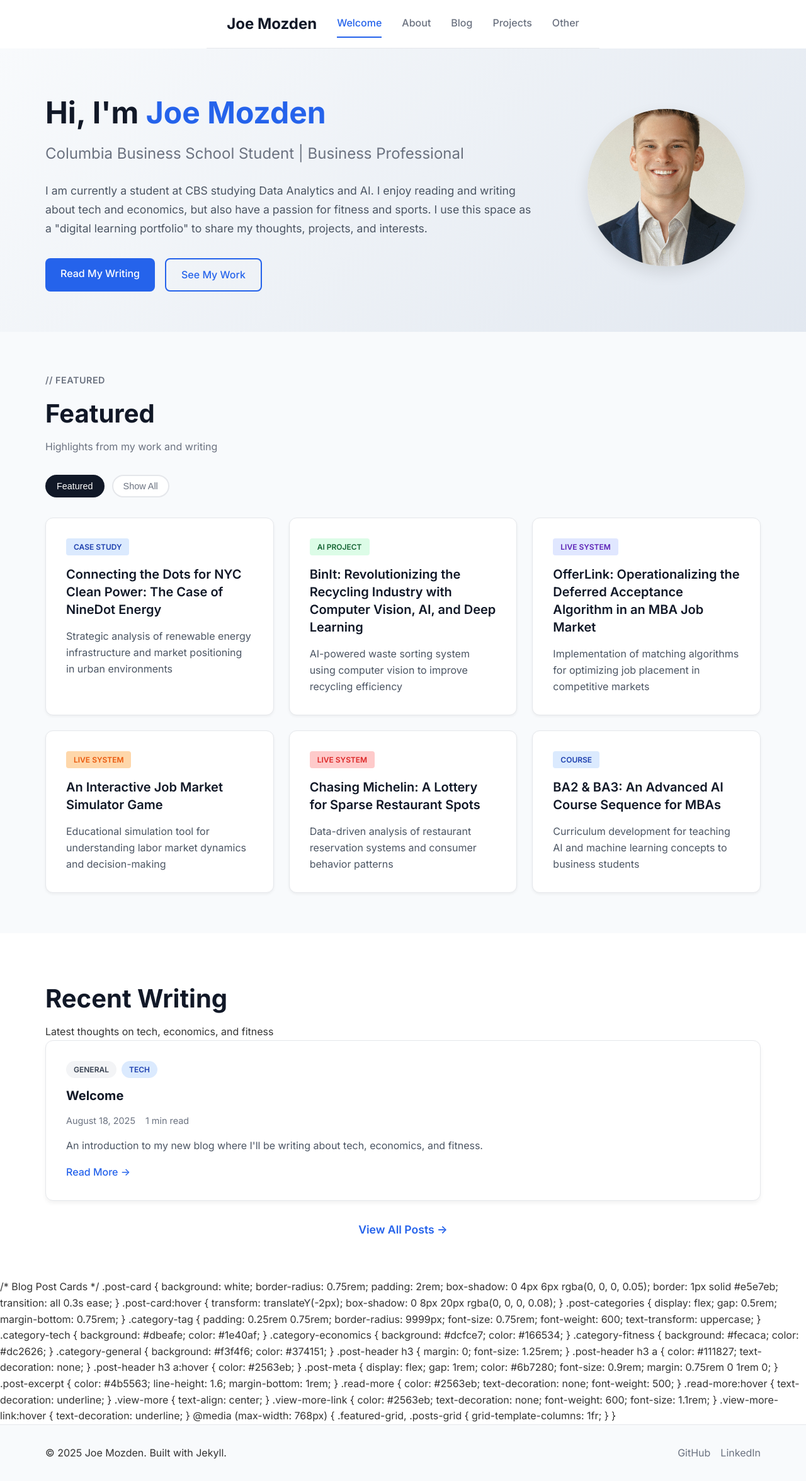
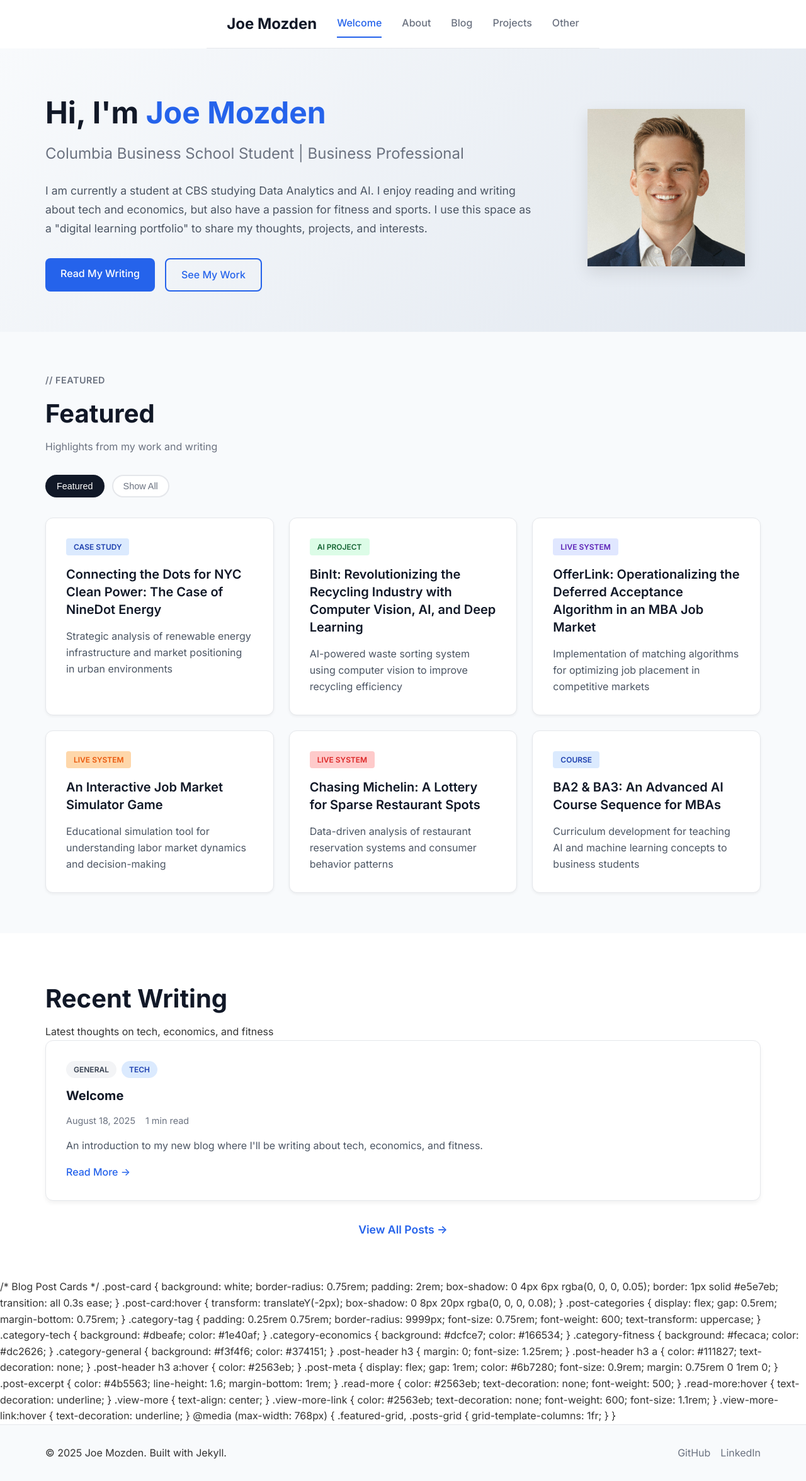
Before and after one commit to jmozden3/jmozden3.github.io, a Jekyll site: the page built from index.html, in a window 1280 px wide. Shown: the whole page at 63% size. Built offline with Jekyll 4.4.1, drawn with Linux system fonts in a browser that asks for light colours; the list of posts is cut into pages by our own code.

Commit message:
picture fix v3

```diff
--- a/about.html
+++ b/about.html
@@ -51,7 +51,7 @@ title: About Me
 
             <div class="about-sidebar">
                 <div class="profile-section">
-                    <img src="{{ '/assets/images/profile-picture.jpeg' | relative_url }}" alt="Joe Mozden" class="about-profile-img">
+                    <img src="{{ '/assets/images/profile-picture-cropped.jpeg' | relative_url }}" alt="Joe Mozden" class="about-profile-img">
                 </div>
 
                 <div class="skills-section">
--- a/assets/css/style.css
+++ b/assets/css/style.css
@@ -164,16 +164,14 @@ body {
 .profile-img {
     width: 250px;
     height: 250px;
-    border-radius: 50%;
-    object-fit: cover;
+    border-radius: 0;
     box-shadow: 0 10px 25px rgba(0,0,0,0.1);
 }
 
 .about-profile-img {
     width: 200px;
     height: 200px;
-    border-radius: 50%;
-    object-fit: cover;
+    border-radius: 0;
     background: #f8fafc;
 }
 
--- a/index.html
+++ b/index.html
@@ -20,7 +20,7 @@ title: Welcome
         </div>
         <div class="hero-image">
             <div class="profile-placeholder">
-                <img src="{{ '/assets/images/profile-picture.jpeg' | relative_url }}" alt="Joe Mozden" class="profile-img">
+                <img src="{{ '/assets/images/profile-picture-cropped.jpeg' | relative_url }}" alt="Joe Mozden" class="profile-img">
             </div>
         </div>
     </div>
```
Also changed, not shown: assets/images/profile-picture-cropped.jpeg (added).
